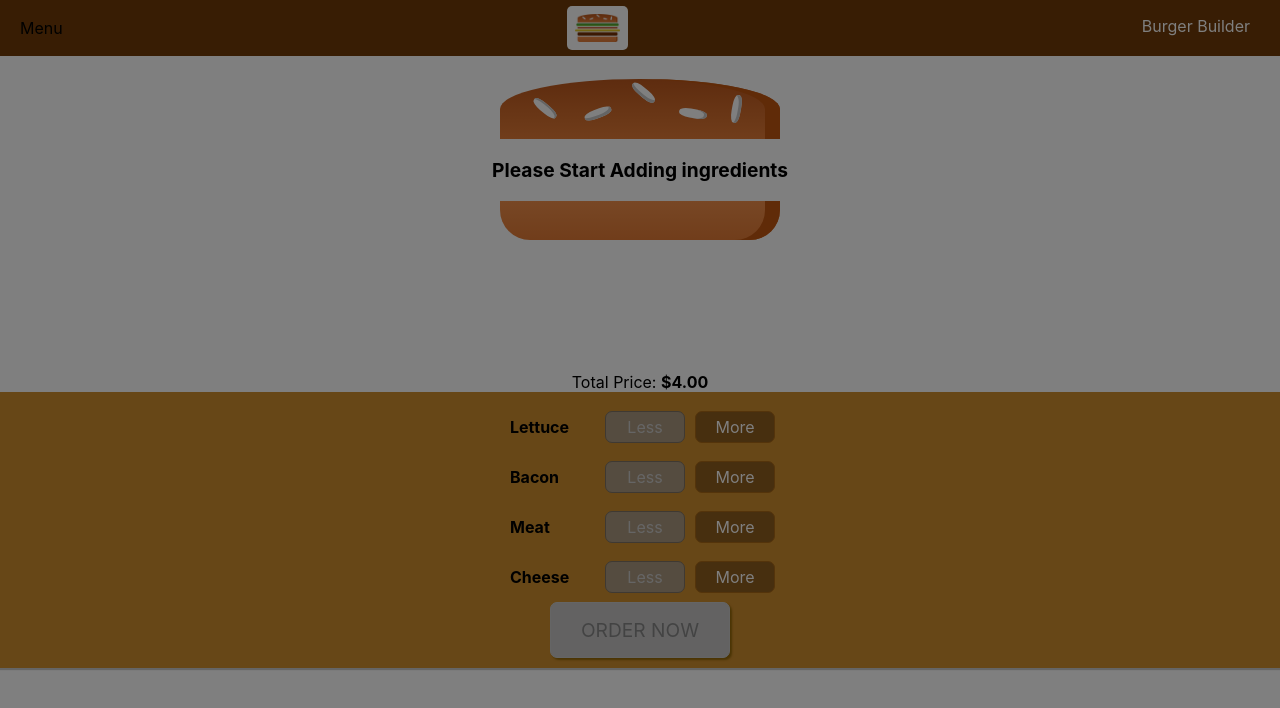
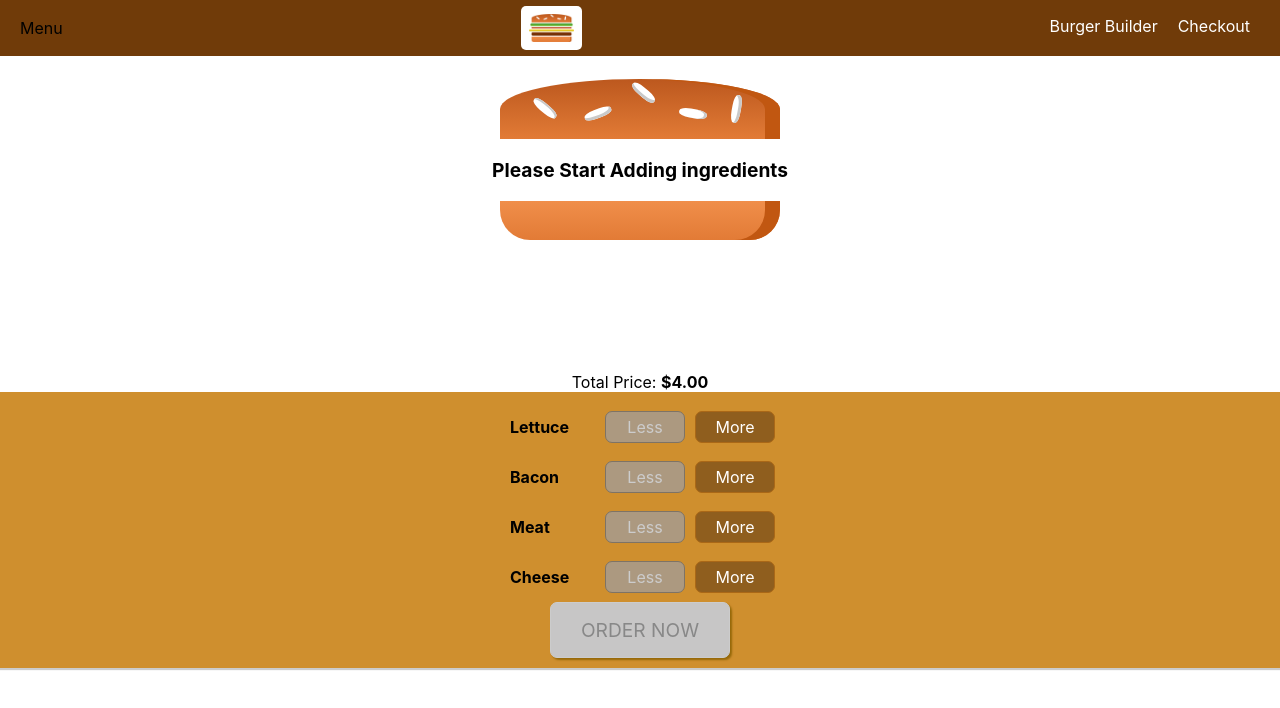
Before and after one commit to MForte101/react-burger-app, a React (Create React App) app: page / in a window 1280 px wide. Shown: the top 708 px of the page. Built offline with nearby package versions, Linux system fonts and the light colour scheme.

Commit message:
fixed the nav items display and backdrop default state to false

```diff
--- a/src/components/Layout/Layout.js
+++ b/src/components/Layout/Layout.js
@@ -8,7 +8,7 @@ import SideDrawer from '../Navigation/Toolbar/SideDrawer/SideDrawer';
 class Layout extends Component {
 
     state = {
-        showSideDrawer: true,
+        showSideDrawer: false,
     }
 
     SideDrawerClosedHandler = () => {
--- a/src/components/Navigation/Toolbar/NavigationItems/NavigationItems.module.css
+++ b/src/components/Navigation/Toolbar/NavigationItems/NavigationItems.module.css
@@ -2,7 +2,7 @@
     margin: 0;
     padding: 0;
     list-style: none;
-    display: block;
+    display: flex;
     align-items: center;
     height: 100%;
     flex-flow: column;
```
Also changed, not shown: 1 other file (tests, documents, lock files or other folders).
